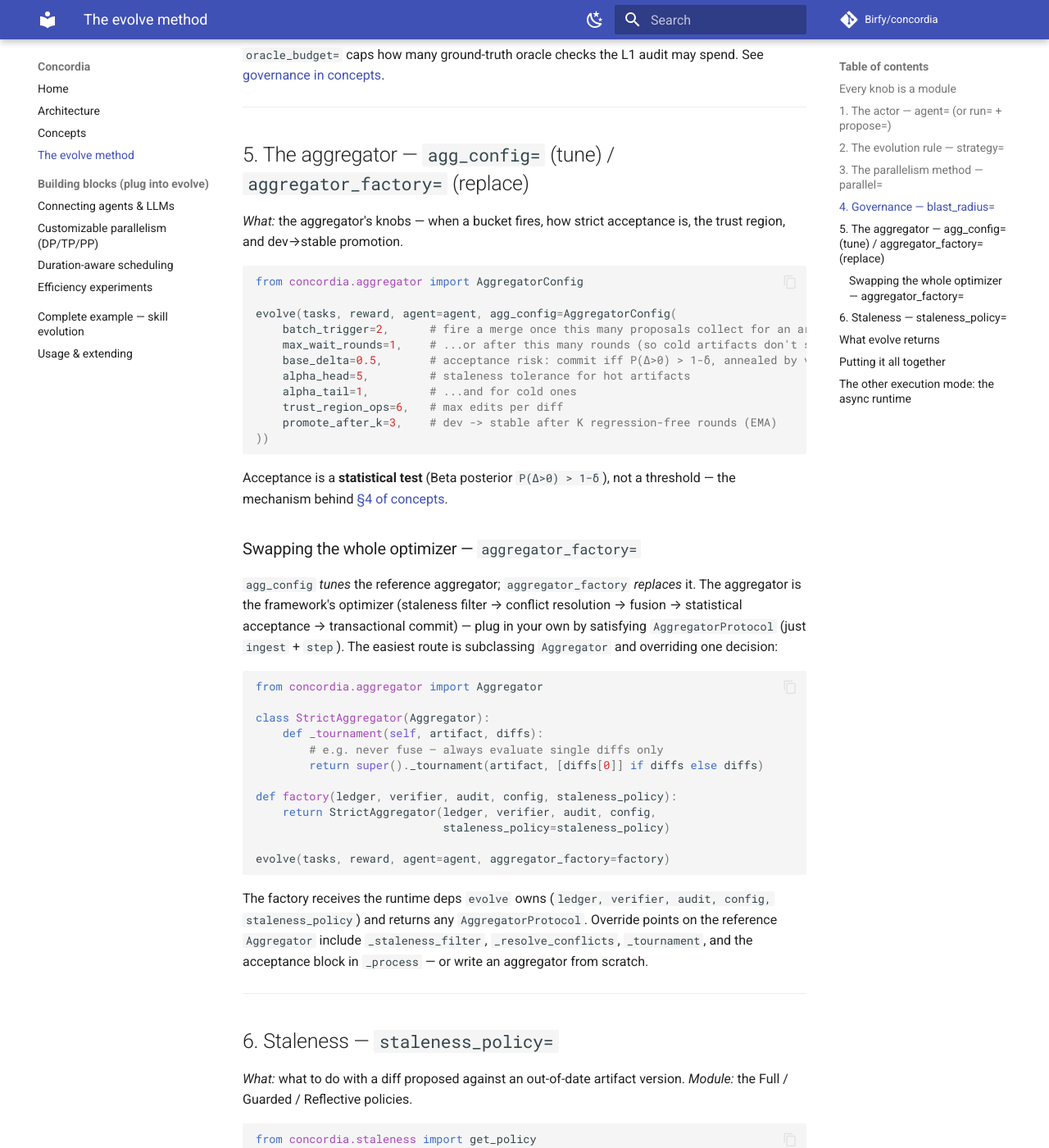
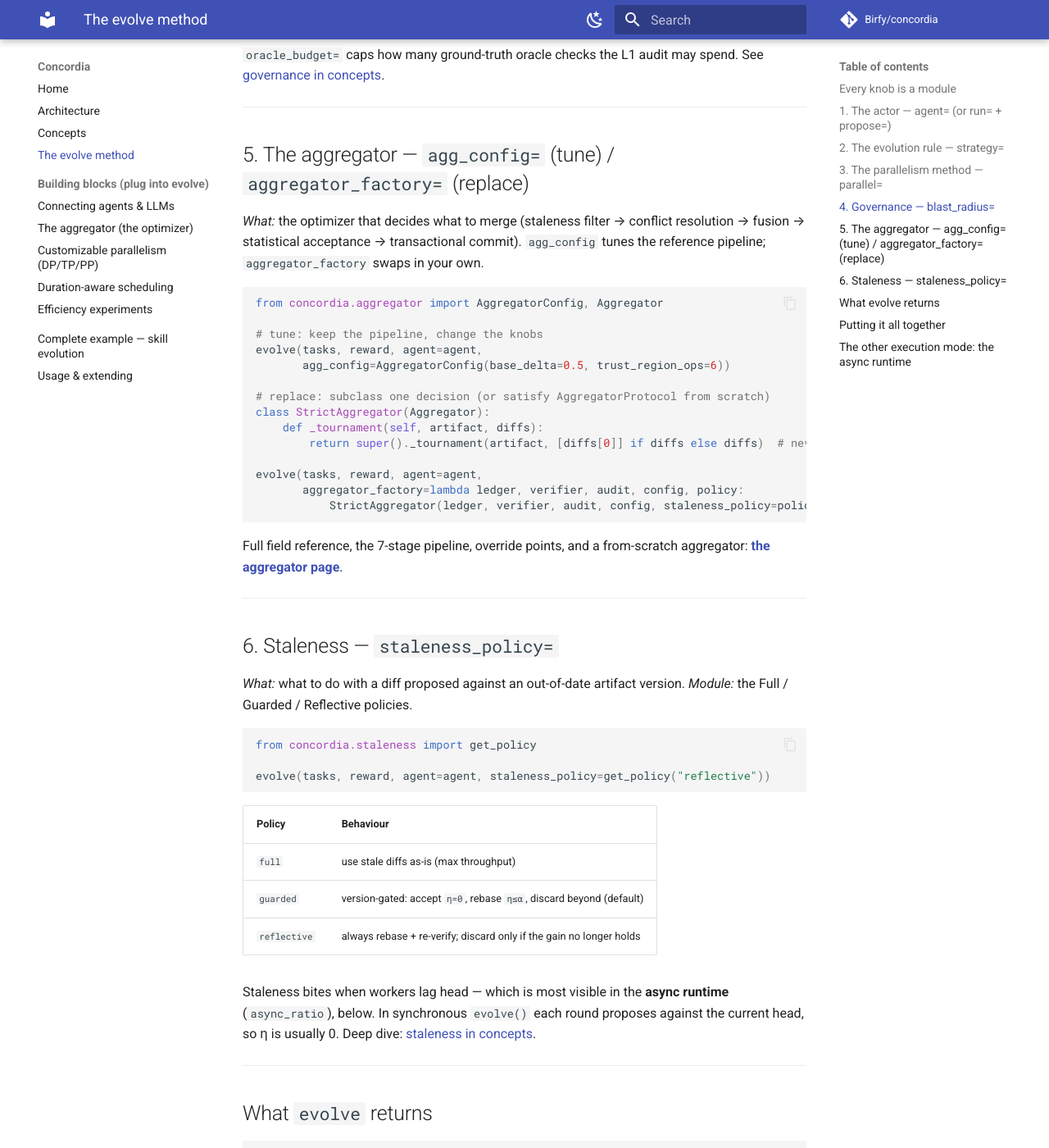
Before and after one commit to Birfy/agentdescent, an MkDocs documentation site: the page built from docs/evolution.md, in a window 1280 px wide and 1400 px high, scrolled down 3837 px. Shown: the whole window at 82% size. Built offline with MkDocs 1.6.1 and Material for MkDocs 9.7.7, drawn with Linux system fonts in a browser that asks for light colours; comment, search, counter and statistics services are not loaded.

Commit message:
Docs: give the aggregator its own building-block chapter
New docs/aggregator.md: the optimizer as a standalone building block -- the
7-stage pipeline, AggregatorConfig field reference (tune), AggregatorProtocol +
aggregator_factory (replace), override points, and a from-scratch example. Added
to the nav under "Building blocks (plug into evolve)" and to the home cards; the
evolve hub's aggregator section is slimmed to a summary that links here.

Co-Authored-By: Claude Opus 4.8 <noreply@anthropic.com>

````diff
--- a/docs/evolution.md
+++ b/docs/evolution.md
@@ -160,54 +160,29 @@ See [governance in concepts](concepts.md#6-governance-blast-radius-decides-paral
 
 ## 5. The aggregator — `agg_config=` (tune) / `aggregator_factory=` (replace)
 
-*What:* the aggregator's knobs — when a bucket fires, how strict acceptance is,
-the trust region, and dev→stable promotion.
+*What:* the optimizer that decides what to merge (staleness filter → conflict
+resolution → fusion → statistical acceptance → transactional commit). `agg_config`
+tunes the reference pipeline; `aggregator_factory` swaps in your own.
 
 ```python
-from concordia.aggregator import AggregatorConfig
+from concordia.aggregator import AggregatorConfig, Aggregator
 
-evolve(tasks, reward, agent=agent, agg_config=AggregatorConfig(
-    batch_trigger=2,      # fire a merge once this many proposals collect for an artifact
-    max_wait_rounds=1,    # ...or after this many rounds (so cold artifacts don't starve)
-    base_delta=0.5,       # acceptance risk: commit iff P(Δ>0) > 1-δ, annealed by version
-    alpha_head=5,         # staleness tolerance for hot artifacts
-    alpha_tail=1,         # ...and for cold ones
-    trust_region_ops=6,   # max edits per diff
-    promote_after_k=3,    # dev -> stable after K regression-free rounds (EMA)
-))
+# tune: keep the pipeline, change the knobs
+evolve(tasks, reward, agent=agent,
+       agg_config=AggregatorConfig(base_delta=0.5, trust_region_ops=6))
+
+# replace: subclass one decision (or satisfy AggregatorProtocol from scratch)
+class StrictAggregator(Aggregator):
+    def _tournament(self, artifact, diffs):
+        return super()._tournament(artifact, [diffs[0]] if diffs else diffs)  # never fuse
+
+evolve(tasks, reward, agent=agent,
+       aggregator_factory=lambda ledger, verifier, audit, config, policy:
+           StrictAggregator(ledger, verifier, audit, config, staleness_policy=policy))
 ```
 
-Acceptance is a **statistical test** (Beta posterior `P(Δ>0) > 1−δ`), not a
-threshold — the mechanism behind [§4 of concepts](concepts.md#4-the-aggregator-a-discrete-space-optimizer).
-
-### Swapping the whole optimizer — `aggregator_factory=`
-
-`agg_config` *tunes* the reference aggregator; `aggregator_factory` *replaces*
-it. The aggregator is the framework's optimizer (staleness filter → conflict
-resolution → fusion → statistical acceptance → transactional commit) — plug in
-your own by satisfying `AggregatorProtocol` (just `ingest` + `step`). The easiest
-route is subclassing `Aggregator` and overriding one decision:
-
-```python
-from concordia.aggregator import Aggregator
-
-class StrictAggregator(Aggregator):
-    def _tournament(self, artifact, diffs):
-        # e.g. never fuse — always evaluate single diffs only
-        return super()._tournament(artifact, [diffs[0]] if diffs else diffs)
-
-def factory(ledger, verifier, audit, config, staleness_policy):
-    return StrictAggregator(ledger, verifier, audit, config,
-                            staleness_policy=staleness_policy)
-
-evolve(tasks, reward, agent=agent, aggregator_factory=factory)
-```
-
-The factory receives the runtime deps `evolve` owns
-(`ledger, verifier, audit, config, staleness_policy`) and returns any
-`AggregatorProtocol`. Override points on the reference `Aggregator` include
-`_staleness_filter`, `_resolve_conflicts`, `_tournament`, and the acceptance
-block in `_process` — or write an aggregator from scratch.
+Full field reference, the 7-stage pipeline, override points, and a from-scratch
+aggregator: **[the aggregator page](aggregator.md)**.
 
 ---
 
--- a/mkdocs.yml
+++ b/mkdocs.yml
@@ -37,6 +37,7 @@ nav:
   - The evolve method: evolution.md
   - Building blocks (plug into evolve):
     - Connecting agents & LLMs: agents.md
+    - The aggregator (the optimizer): aggregator.md
     - Customizable parallelism (DP/TP/PP): parallelism.md
     - Duration-aware scheduling: duration-scheduling.md
     - Efficiency experiments: efficiency.md
````
Also changed, not shown: docs/aggregator.md (added, +126 -0 lines), docs/index.md (+5 -0 lines).
